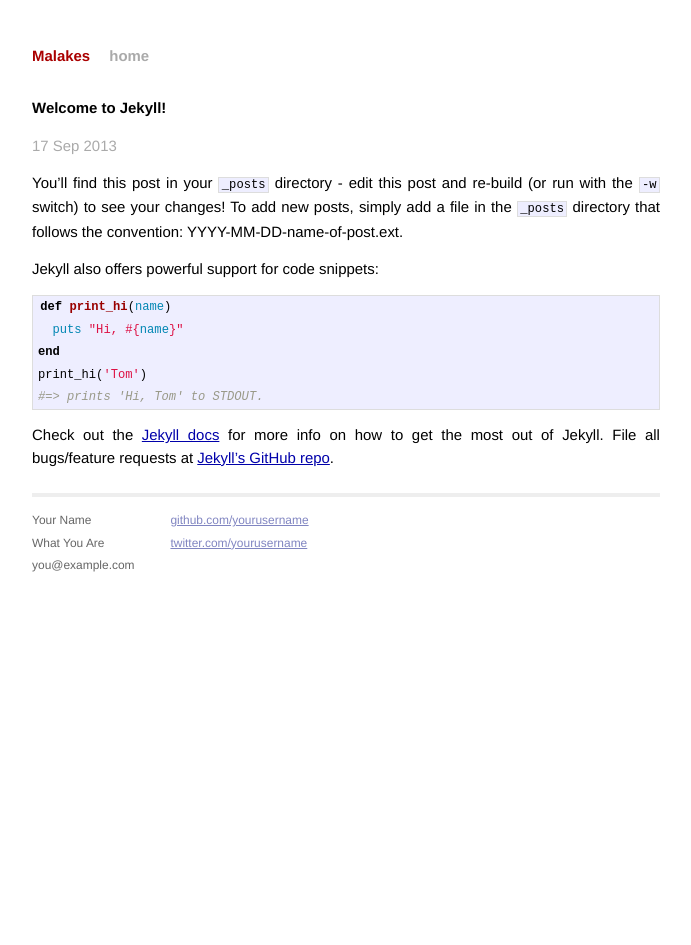
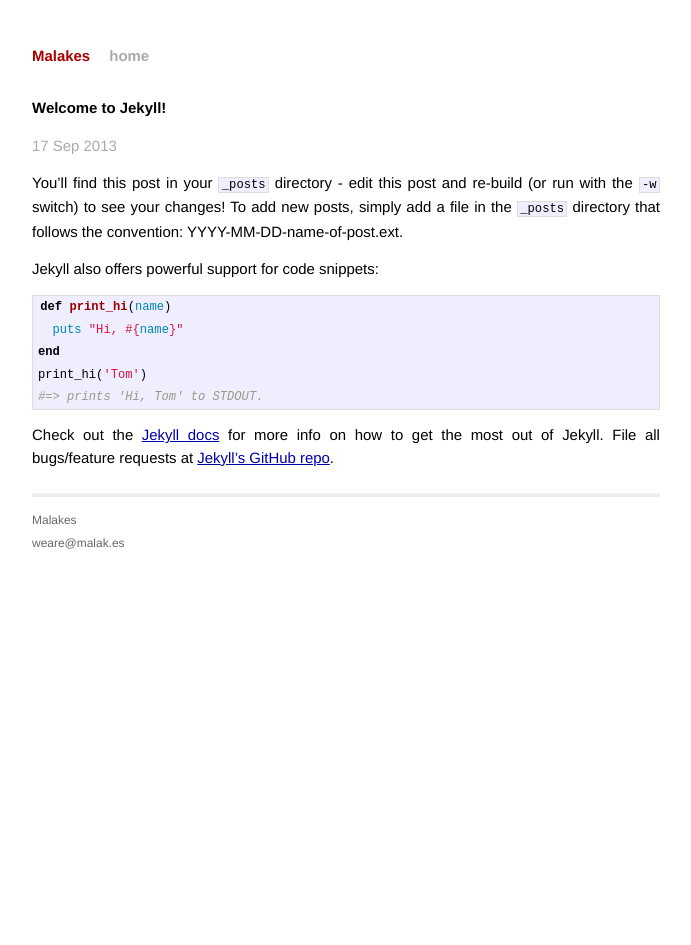
Before and after one commit to pvermaer/malakes, a Jekyll site: the page built from _posts/2013-09-17-welcome-to-jekyll.markdown, in a window 1280 px wide. Shown: the whole page, without its empty margins (294-985 px from the left). Built offline with Jekyll 4.4.1, drawn with Linux system fonts in a browser that asks for light colours.

Commit message:
Update default.html

```diff
--- a/_layouts/default.html
+++ b/_layouts/default.html
@@ -26,15 +26,8 @@
           <div class="footer">
             <div class="contact">
               <p>
-                Your Name<br />
-                What You Are<br />
-                you@example.com
-              </p>
-            </div>
-            <div class="contact">
-              <p>
-                <a href="https://github.com/yourusername">github.com/yourusername</a><br />
-                <a href="https://twitter.com/yourusername">twitter.com/yourusername</a><br />
+                Malakes<br />
+                weare@malak.es
               </p>
             </div>
           </div>
```
